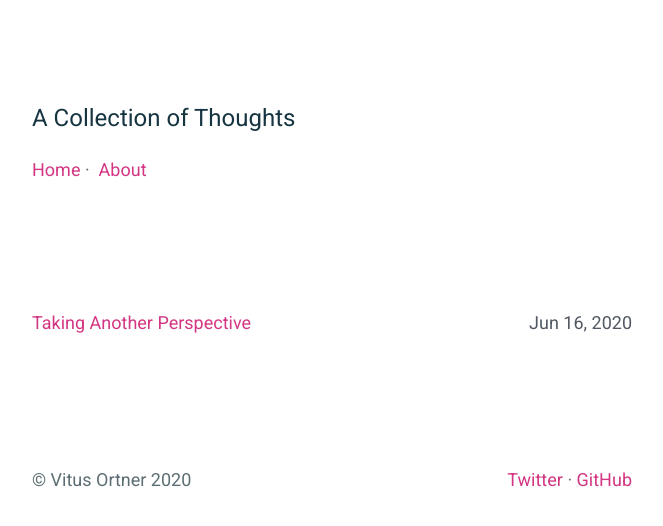
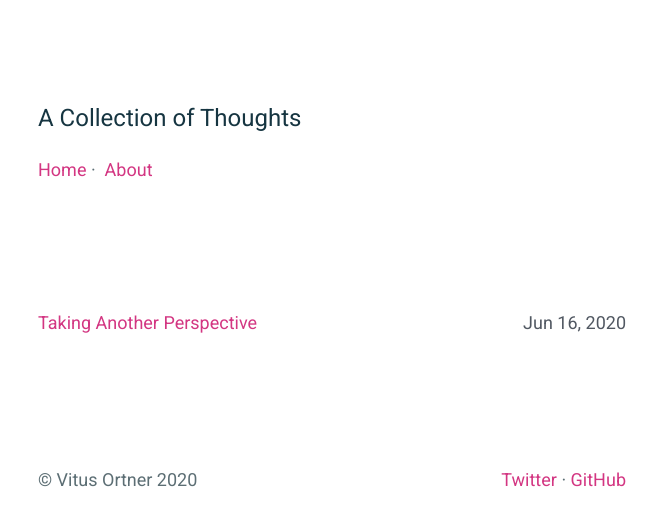
Before and after one commit to vitusortner/vitus.dev, a Jekyll site: the page built from index.html, in a window 1280 px wide. Shown: the top 526 px of the page, without its empty margins (308-971 px from the left). Built offline with Jekyll 4.4.1, drawn with Linux system fonts in a browser that asks for light colours.

Commit message:
Apply bigger left right padding

```diff
--- a/_sass/utilities/_layout.scss
+++ b/_sass/utilities/_layout.scss
@@ -7,6 +7,6 @@
     margin-right: auto;
     margin-left: auto;
     padding-top: 10rem; // 100px
-    padding-right: 1rem; // 10px
-    padding-left: 1rem; // 10px
+    padding-right: 1.6rem; // 16px
+    padding-left: 1.6rem; // 16px
 }
```
